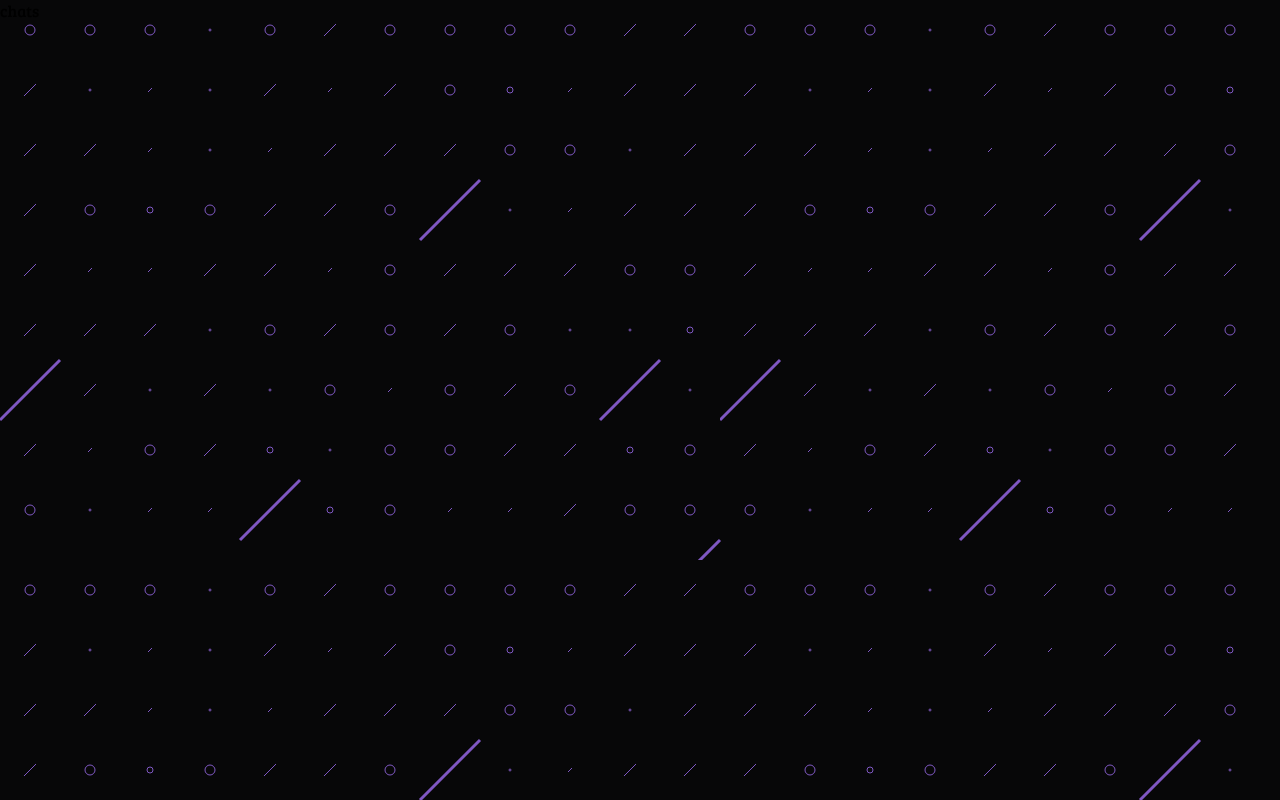
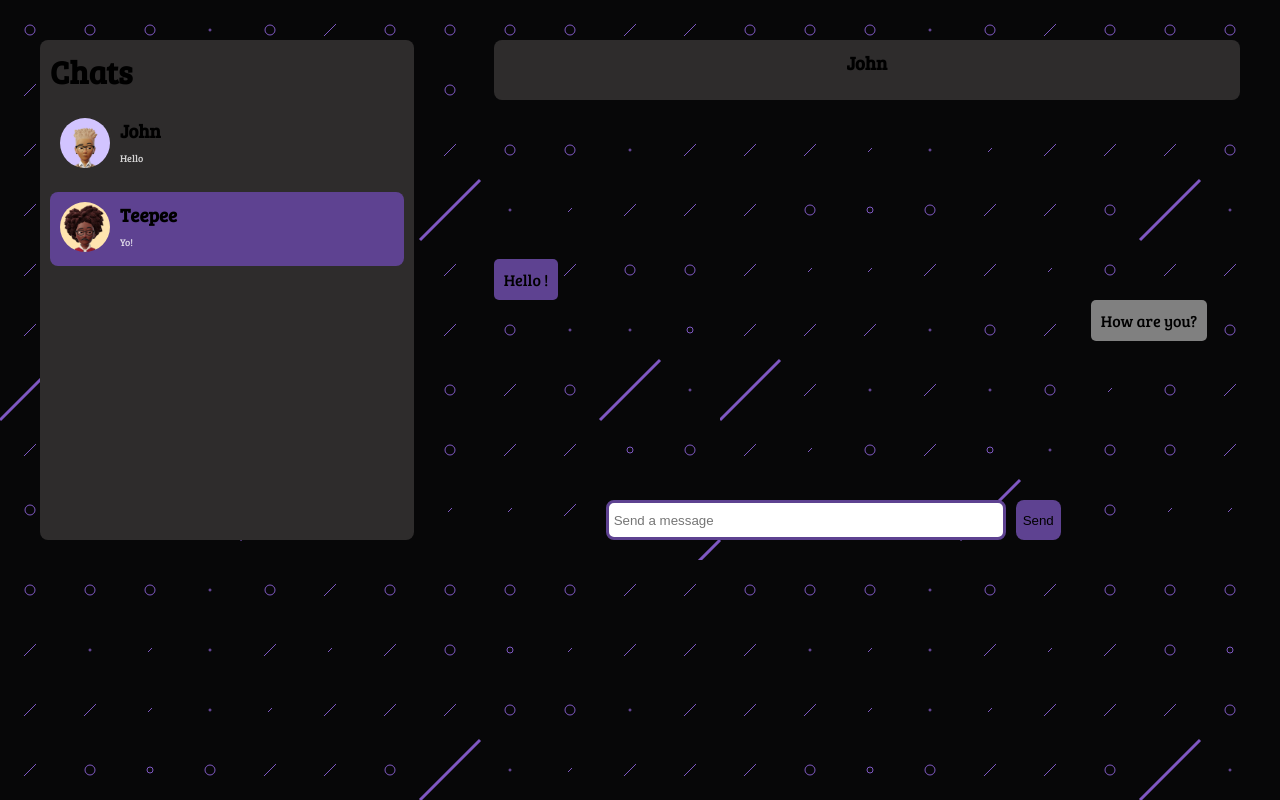
Before and after one commit to Codestronomer/Ravens, a Next.js app in the folder client/: page /chat in a window 1280 px wide. Built offline with nearby package versions, Linux system fonts and the light colour scheme.

Commit message:
[feat] create chat page and components

```diff
--- /dev/null
+++ b/client/src/app/chat/chat.module.css
@@ -0,0 +1,126 @@
+.chats {
+}
+
+.chatLayout {
+  display: flex;
+  flex-direction: row;
+}
+
+.chatLeft {
+  margin: 40px;
+  height: 500px;
+  border-radius: 8px;
+  padding: 10px;
+  background-color: rgb(46, 44, 44);
+  display: flex;
+  flex-direction: column;
+  gap: 15px;
+  width: 30%;
+}
+
+.chatRight {
+  margin: 40px;
+  display: flex;
+  flex-direction: column;
+  justify-content: space-between;
+  width: 60%;
+}
+
+.chatList {
+  display: flex;
+  flex-direction: column;
+  gap: 10px;
+}
+
+.chat {
+  display: flex;
+  flex-direction: row;
+  gap: 10px;
+  width: 100%;
+  padding: 10px;
+  border-radius: 8px;
+}
+
+.chatActive {
+  background-color: #5E4291;
+  display: flex;
+  flex-direction: row;
+  gap: 10px;
+  width: 100%;
+  padding: 10px;
+  border-radius: 8px;
+}
+
+.chatInfo {
+  display: flex;
+  flex-direction: column;
+  gap: 8px;
+}
+
+.chatInfo p {
+  font-size: 10px;
+  font-weight: 500;
+  color: white;
+  opacity: 80%;
+}
+
+.chatImg img {
+  border-radius: 25px;
+}
+
+.messages {
+  display: flex;
+  flex-direction: column;
+  justify-content: space-between;
+}
+
+.messageNav {
+  background-color: rgb(46, 44, 44);
+  padding: 10px;
+  height: 60px;
+  display: flex;
+  flex-direction: row;
+  border-radius: 8px;
+  justify-content: space-around;
+}
+
+.textInput {
+  height: 40px;
+  width: 400px;
+  border: 3px solid #5E4291;
+  border-radius: 8px;
+  padding: 5px;
+}
+
+.messageLeft {
+  background-color: #5E4291;
+  height: auto;
+  width: fit-content;
+  padding: 10px;
+  border-radius: 5px;
+  margin-right: 300px;
+}
+
+.messageRight {
+  background-color: gray;
+  height: auto;
+  padding: 10px;
+  border-radius: 5px;
+  margin-left: 80%;
+  width: fit-content;
+}
+
+.messageForm {
+  display: flex;
+  flex-direction: row;
+  gap: 10px;
+  margin-left: 15%;
+  margin-right: 15%;
+}
+
+.messageButton {
+  background-color: #5E4291;
+  padding: 7px;
+  border-radius: 8px;
+  border: none;
+}
--- /dev/null
+++ b/client/src/app/chat/chatBox.tsx
@@ -0,0 +1,30 @@
+import React from 'react';
+import PropTypes from 'prop-types';
+import styles from './chat.module.css';
+
+const ChatBox = () => {
+  return (
+    <>
+      <div className={styles.messageNav}>
+            <h3>John</h3>
+          </div>
+          <div className={styles.messages}>
+            <div className={styles.messageLeft}>
+              <p> Hello !</p>
+            </div>
+            <div className={styles.messageRight}>
+              <p>How are you?</p>
+            </div>
+          </div>
+          <form className={styles.messageForm}>
+            <input className={styles.textInput}
+              placeholder='Send a message' type='text'></input>
+            <button type='submit' className={styles.messageButton}>Send</button>
+          </form>
+    </>
+  )
+}
+
+ChatBox.propTypes = {}
+
+export default ChatBox;
--- /dev/null
+++ b/client/src/app/chat/chatList.tsx
@@ -0,0 +1,41 @@
+import React from 'react';
+import styles from './chat.module.css'
+import Image from 'next/image';
+import ProfileImage from '@/../public/John.jpg';
+import ProfileImage2 from '@/../public/teepee.jpg';
+
+export const ChatList: React.FC = () => {
+  return (
+    <>
+      <div className={styles.chat}>
+        <div className={styles.chatImg}>
+          <Image
+            src={ProfileImage}
+            alt="profile image"
+            height={50}
+            width={50}
+          />
+        </div>
+        <div className={styles.chatInfo}>
+          <h3>John</h3>
+          <p>Hello</p>
+        </div>
+      </div>
+      <div className={styles.chatActive}>
+        <div className={styles.chatImg}>
+          <Image
+            src={ProfileImage2}
+            alt="profile image"
+            height={50}
+            width={50}
+          />
+        </div>
+        <div className={styles.chatInfo}>
+          <h3>Teepee</h3>
+          <p>Yo!</p>
+        </div>
+      </div>
+    </>
+  )
+
+}
--- a/client/src/app/chat/page.tsx
+++ b/client/src/app/chat/page.tsx
@@ -1,4 +1,7 @@
 import React from 'react';
+import { ChatList } from './chatList';
+import styles from './chat.module.css';
+import ChatBox from './chatBox';
 
 interface ChatProps {
   children: React.FC;
@@ -6,7 +9,21 @@ interface ChatProps {
 
 const Chats: React.FC<ChatProps> = ({ children }) => {
   return (
-    <div>chats</div>
+  <>
+    <div className={styles.chats}>
+      <div className={styles.chatLayout}>
+        <div className={styles.chatLeft}>
+          <h1>Chats</h1>
+          <div className={styles.chatList}>
+            <ChatList />
+          </div>
+        </div>
+        <div className={styles.chatRight}>
+          <ChatBox />
+        </div>
+      </div>
+    </div>
+  </>
   );
 }
 
```
Also changed, not shown: client/public/John.jpg (added), client/public/teepee.jpg (added).
